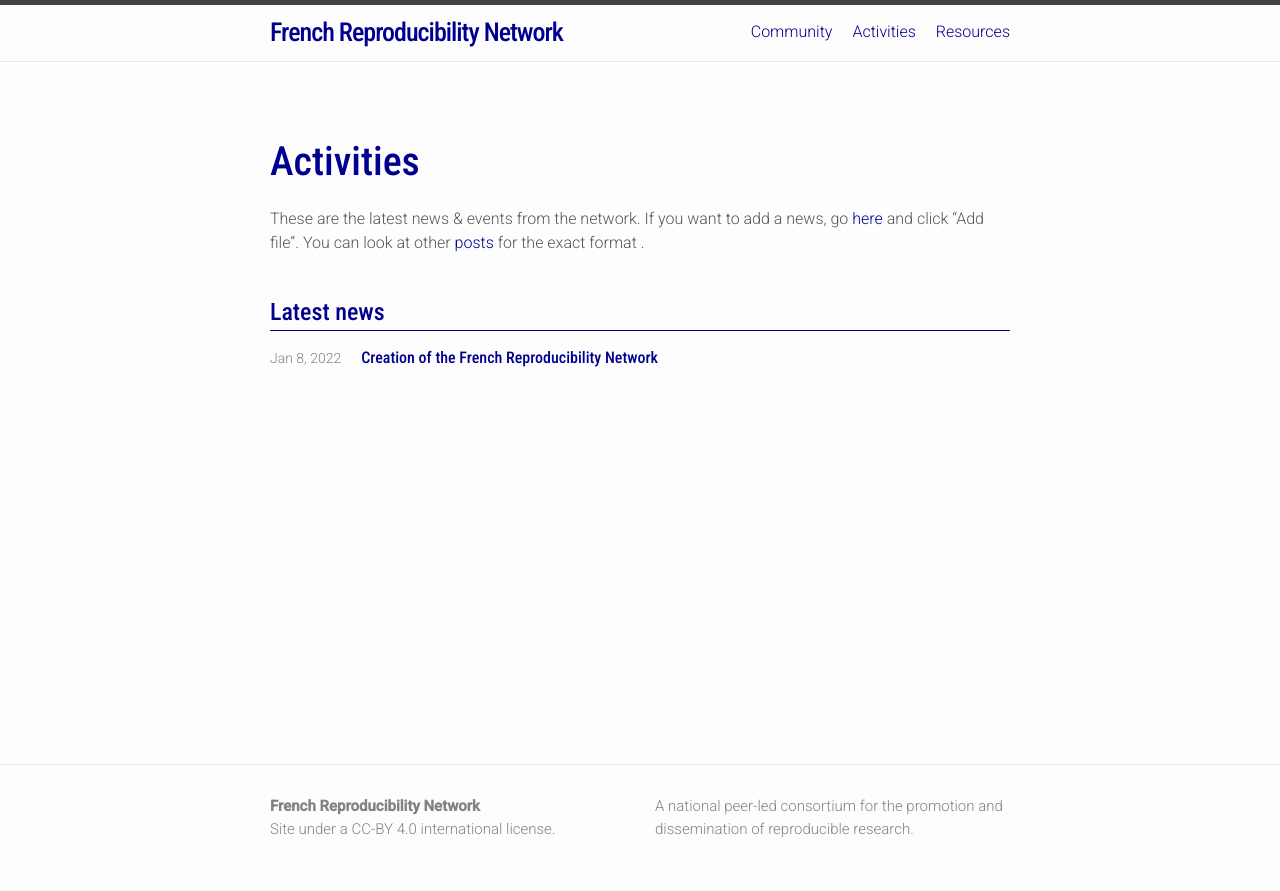
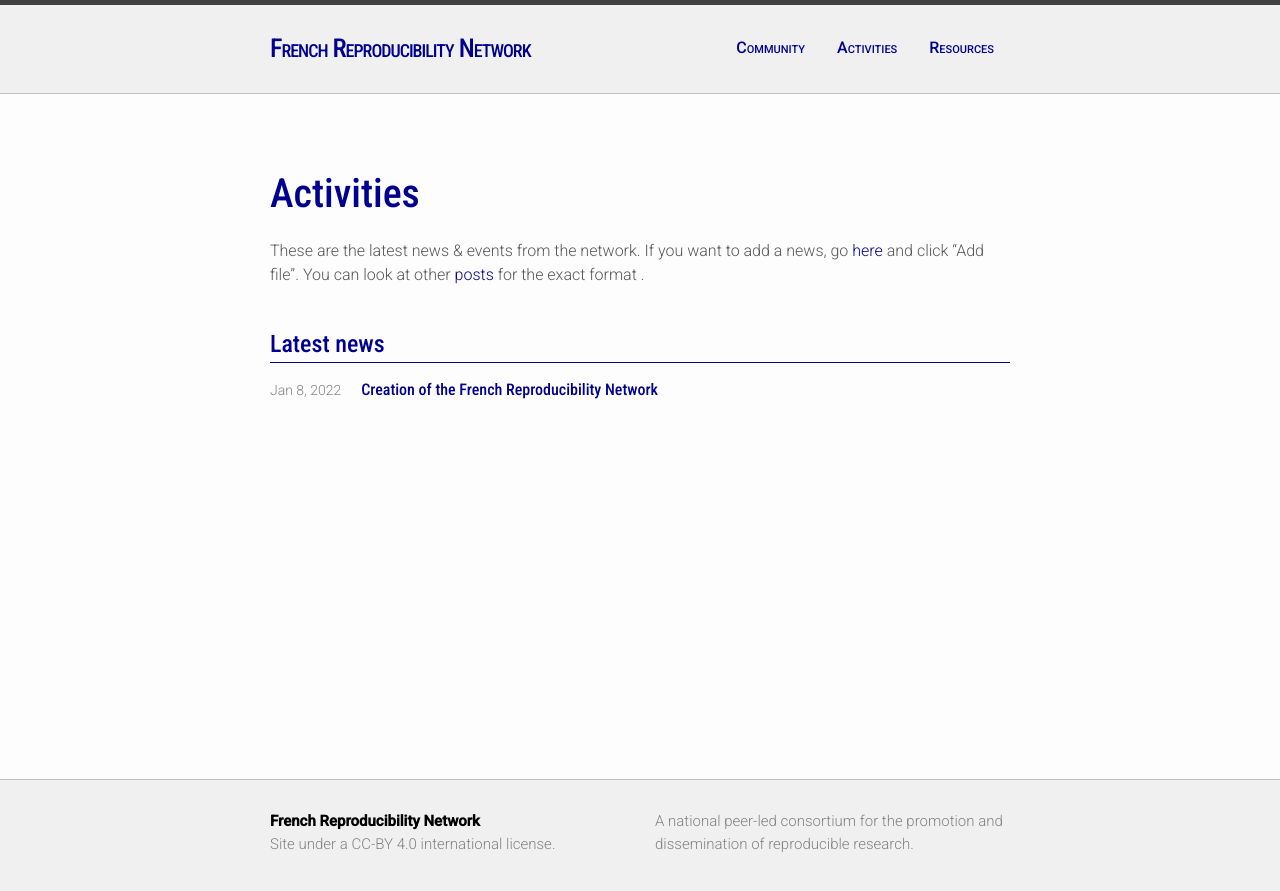
Before and after one commit to FR-RN/FR-RN, a Jekyll site: the page built from news.md, in a window 1280 px wide. Shown: the top 891 px of the page. Built offline with Jekyll 4.4.1, drawn with Linux system fonts in a browser that asks for light colours.

Commit message:
Style tweaks

```diff
--- a/_includes/footer.html
+++ b/_includes/footer.html
@@ -4,7 +4,7 @@
   <div class="wrapper">
     <div class="footer-col-wrapper">
       <div class="footer-col">
-        <b>French Reproducibility Network</b><br/>
+        <b style="color:black;">French Reproducibility Network</b><br/>
         Site under a CC-BY 4.0 international license.
       </div>
       <div class="footer-col">
--- a/assets/css/style.scss
+++ b/assets/css/style.scss
@@ -16,6 +16,57 @@ body {
     font-weight: 300;
     color: #565656;
 }
+
+.site-header {
+    font-variant: small-caps;
+    background-color: #f0f0f0;
+    border-bottom: 0.5px solid #c0c0c0;
+    padding-top:    1.0em;
+    padding-bottom: 1.0em;
+ }
+.site-footer {
+    background-color: #f0f0f0;
+    border-top: 0.5px solid #c0c0c0;
+}
+.footer-col {
+    margin-bottom:0;
+}
+
+.site-header a,
+.site-header a:visited {
+    font-weight: 500;
+}
+
+.site-nav .page-link:not(:last-child) {
+    margin:0;
+    padding: 0.5em 1em;
+}
+.site-nav a.page-link {
+    padding: 0.5em 1em;
+}
+.site-nav a.page-link:hover,
+.site-nav .page-link:not(:last-child):hover {
+    text-decoration: none;
+    background-color: #f9f9f9;
+    border-radius: 0.25em;
+    transition: 0.5s;
+}
+
+.site-title {
+    color: #000090;
+}
+a.site-title:hover {
+    text-decoration: none;
+    color: #000090;
+    background-color: #f9f9f9;
+    margin-left:  -1.0em;
+    padding-left: +1.0em;
+    margin-right:  -1.0em;
+    padding-right: +1.0em;
+    border-radius: 0.25em;
+    transition: 0.5s;
+}
+
 
 a, a:visited {
     color: #000090;
```
